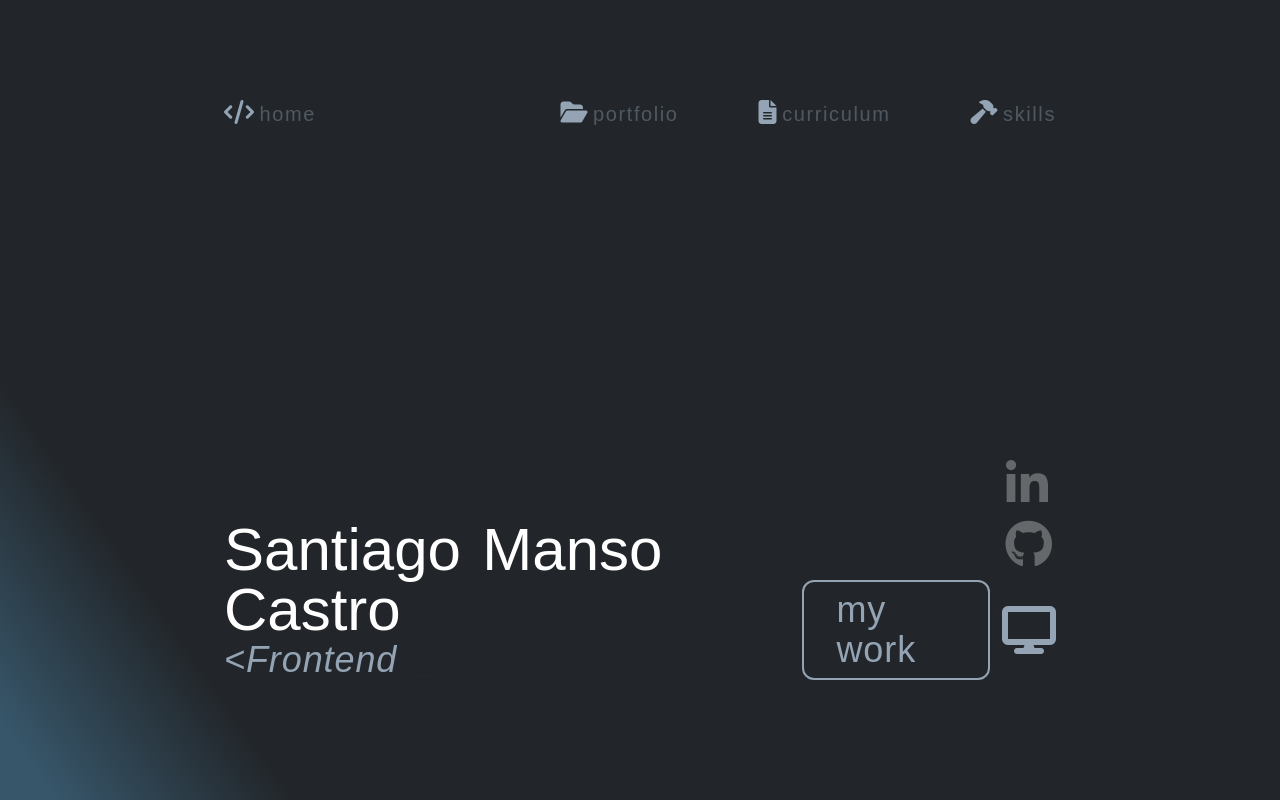
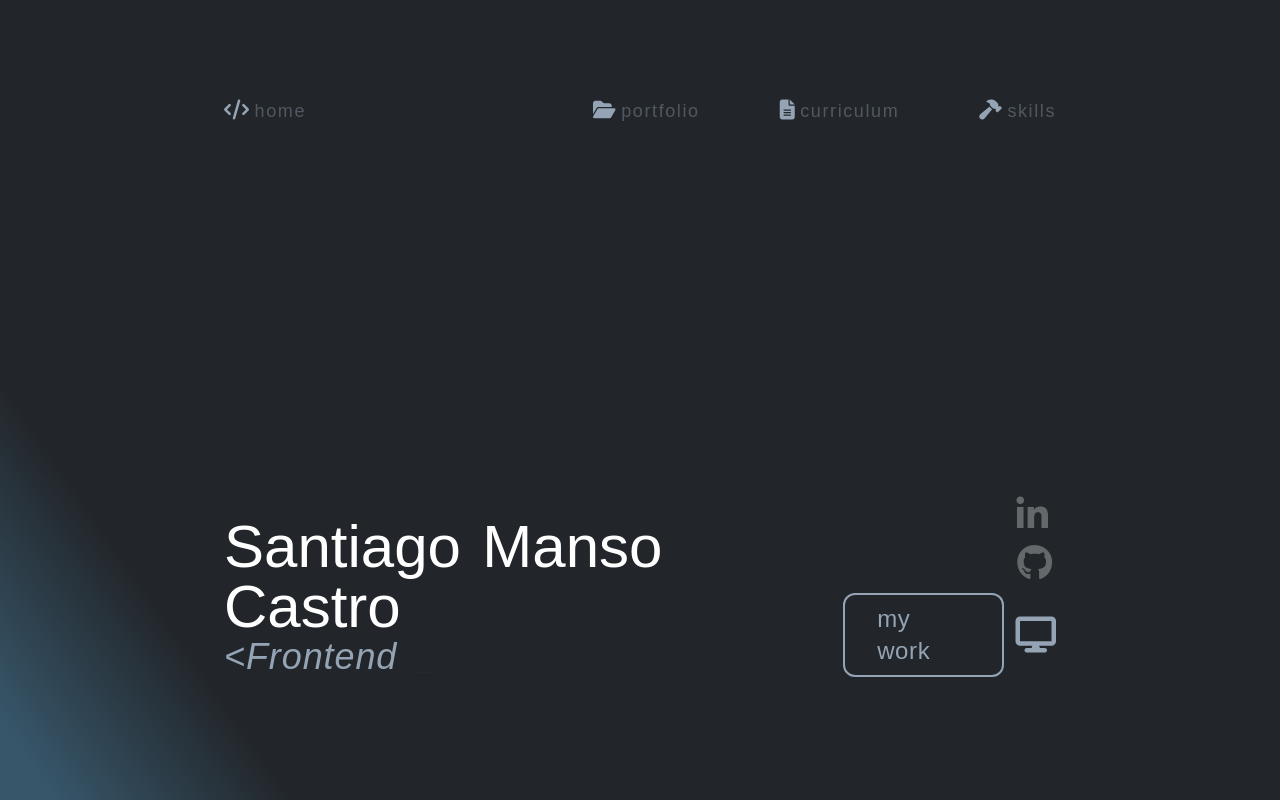
Before and after one commit to santiagomanso/santimanso.com, a React (Create React App) app: page / in a window 1280 px wide. Built offline with nearby package versions, Linux system fonts and the light colour scheme.

Commit message:
🎨 fixed text-size homescreen

```diff
--- a/src/components/Header.jsx
+++ b/src/components/Header.jsx
@@ -47,14 +47,14 @@ const Header = () => {
           </span>
         </span>
       </div>
-      <div className='hidden md:flex flex-col justify-end gap-3 items-end text-5xl select-none'>
+      <div className='hidden md:flex flex-col justify-end gap-3 items-end text-4xl select-none'>
         <i className='opacity-30 hover:opacity-100 text-white hover:text-secondary  fa-brands fa-linkedin-in pr-2'></i>
         <i className='opacity-30 hover:opacity-100 text-white hover:text-secondary  fa-brands fa-github pr-1'></i>
         <div className='text-secondary flex items-center gap-3 group  transition-all ease-in-out duration-300'>
-          <span className=' text-4xl tracking-wide scale-100 group-hover:-translate-x-4 group-hover:scale-[1.2] group-hover:-translate-y-2 transition-all ease-in-out duration-300  border-2 border-solid border-secondary px-8 py-2 rounded-xl'>
+          <span className=' text-2xl tracking-wide scale-100 group-hover:-translate-x-4 group-hover:scale-[1.2] group-hover:-translate-y-2 transition-all ease-in-out duration-300  border-2 border-solid border-secondary px-8 py-2 rounded-xl'>
             my work
           </span>
-          <i className='fa-solid fa-display text-5xl group group-hover:rotate-[20deg] transition-all ease-in duration-300'></i>
+          <i className='fa-solid fa-display text-4xl group group-hover:rotate-[20deg] transition-all ease-in duration-300'></i>
         </div>
       </div>
     </aside>
--- a/src/components/Nav.jsx
+++ b/src/components/Nav.jsx
@@ -14,32 +14,32 @@ const Nav = () => {
       <nav className=' hidden lg:inline text-secondary  tracking-widest select-none'>
         <ul className='mt-10 flex justify-between items-center'>
           <li className=' cursor-pointer  hover:text-white flex items-baseline gap-1 translate-y-0 hover:translate-y-1 hover:scale-105 transition-all ease-out duration-300 group'>
-            <i className='fa-solid text-2xl fa-code group-hover:rotate-[-23deg] transition-all ease-in-out duration-300'></i>
+            <i className='fa-solid text-xl fa-code group-hover:rotate-[-23deg] transition-all ease-in-out duration-300'></i>
             <a>
-              <p className='opacity-40 group-hover:opacity-100 text-xl'>home</p>
+              <p className='opacity-40 group-hover:opacity-100 text-lg'>home</p>
             </a>
           </li>
           <div className=' flex gap-20'>
             <li className=' cursor-pointer  hover:text-white flex items-baseline gap-1 translate-y-0 hover:translate-y-1 hover:scale-105 transition-all ease-out duration-300 group'>
-              <i className='fa-solid text-2xl fa-folder-open group-hover:rotate-[-23deg] transition-all ease-in-out duration-300'></i>
+              <i className='fa-solid text-xl fa-folder-open group-hover:rotate-[-23deg] transition-all ease-in-out duration-300'></i>
               <a>
-                <p className='opacity-40 group-hover:opacity-100 text-xl'>
+                <p className='opacity-40 group-hover:opacity-100 text-lg'>
                   portfolio
                 </p>
               </a>
             </li>
             <li className=' cursor-pointer  hover:text-white flex items-baseline gap-1 translate-y-0 hover:translate-y-1 hover:scale-105 transition-all ease-out duration-300 group'>
-              <i className='fa-solid text-2xl fa-file-lines group-hover:rotate-[-23deg] transition-all ease-in-out duration-300'></i>
+              <i className='fa-solid text-xl fa-file-lines group-hover:rotate-[-23deg] transition-all ease-in-out duration-300'></i>
               <a>
-                <p className='opacity-40 group-hover:opacity-100 text-xl'>
+                <p className='opacity-40 group-hover:opacity-100 text-lg'>
                   curriculum
                 </p>
               </a>
             </li>
             <li className=' cursor-pointer  hover:text-white flex items-baseline gap-1 translate-y-0 hover:translate-y-1 hover:scale-105 transition-all ease-out duration-300 group'>
-              <i className='fa-solid text-2xl fa-hammer group-hover:rotate-[-23deg] transition-all ease-in-out duration-300'></i>
+              <i className='fa-solid text-xl fa-hammer group-hover:rotate-[-23deg] transition-all ease-in-out duration-300'></i>
               <a>
-                <p className='opacity-40 group-hover:opacity-100 text-xl'>
+                <p className='opacity-40 group-hover:opacity-100 text-lg'>
                   skills
                 </p>
               </a>
```
